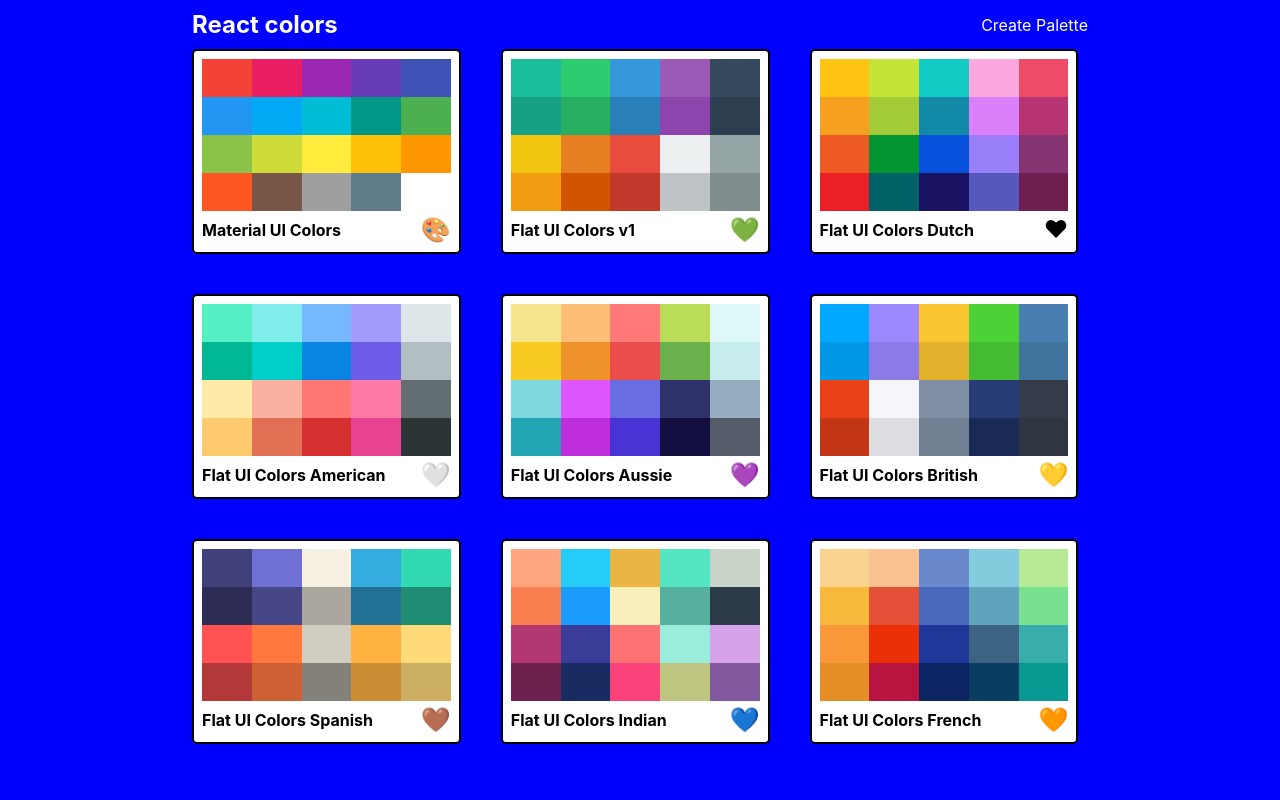
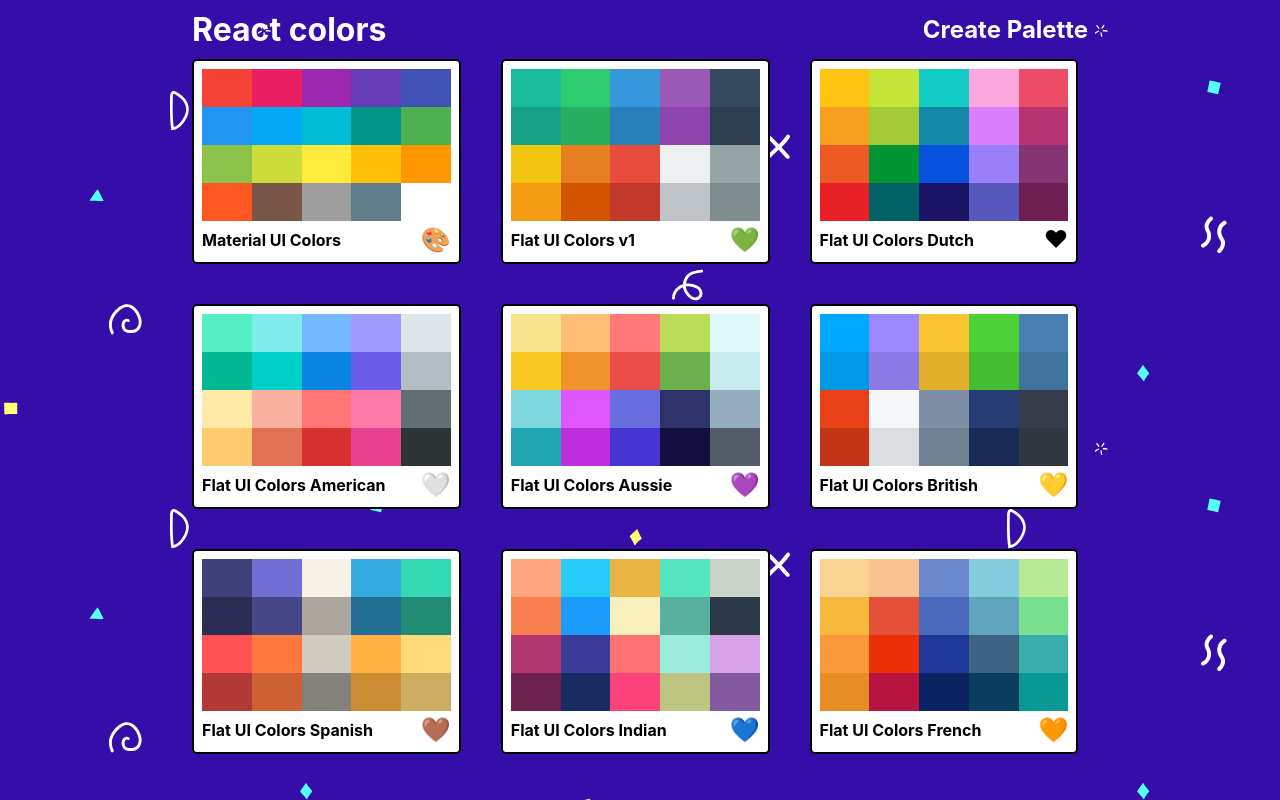
Before and after one commit to sachinjachak2001/color-app, a React (Create React App) app: page / in a window 1280 px wide. Built offline with nearby package versions, Linux system fonts and the light colour scheme.

Commit message:
added bg svg to paletteList

```diff
--- a/src/PaletteList.js
+++ b/src/PaletteList.js
@@ -14,8 +14,10 @@
       <div className={classes.root}>
         <div className={classes.container}>
           <nav className={classes.nav}>
-            <h1>React colors</h1>
-            <Link to="/palette/new">Create Palette</Link>
+            <h1 className={classes.heading}>React colors</h1>
+            <Link to="/palette/new">
+              <h1>Create Palette</h1>
+            </Link>
           </nav>
           <div className={classes.palettes}>
             {palettes.map((palette) => (
--- a/src/styles/PaletteListStyles.js
+++ b/src/styles/PaletteListStyles.js
@@ -1,12 +1,17 @@
 import sizes from "./sizes";
+import bg from "./bg.svg";
 export default {
   root: {
-    backgroundColor: "blue",
     height: "100vh",
     display: "flex",
     alignItems: "flex-start",
     justifyContent: "center",
-    overflowY: "auto",
+    overflowY: "scroll",
+    backgroundColor: "#1e8feb",
+    backgroundImage: `url(${bg})`,
+  },
+  heading: {
+    fontSize: "2rem",
   },
   container: {
     width: "50%",
```
Also changed, not shown: src/styles/bg.svg (added), src/styles/confetti-doodles.svg (added).
